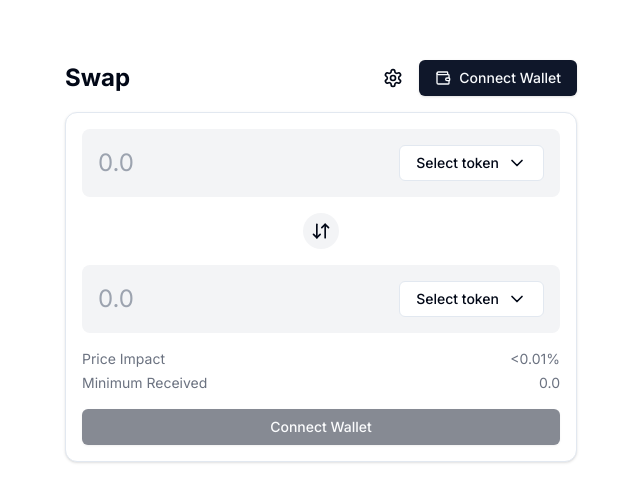
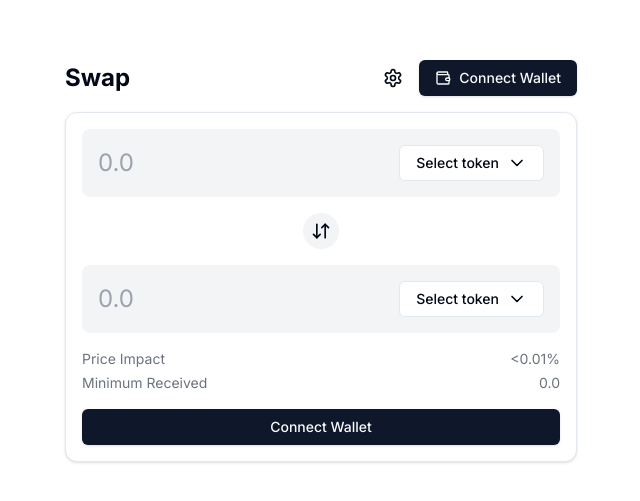
Before and after one commit to LZeroAnalytics/uniswap-interface, a Next.js app: page / in a window 1280 px wide. Shown: the part 139-640 px from the top of the page, without its empty margins (319-959 px from the left). Built offline with nearby package versions, Linux system fonts and the light colour scheme.

Commit message:
Wallet connect disabled fixes

```diff
--- a/src/components/SwapInterface.tsx
+++ b/src/components/SwapInterface.tsx
@@ -116,7 +116,9 @@ const SwapInterface = () => {
   };
 
   const handleSwap = () => {
-    if (!isWalletConnected) return;
+    if (!isWalletConnected) {
+        handleWalletConnect();
+    }
     // Swap logic would go here
   };
 
@@ -231,7 +233,7 @@ const SwapInterface = () => {
 
             <Button
                 className="w-full"
-                disabled={!isWalletConnected || !fromAmount || !toAmount || !fromToken || !toToken}
+                disabled={isWalletConnected && (!fromAmount || !toAmount || !fromToken || !toToken)}
                 onClick={handleSwap}
             >
               {!isWalletConnected
```
